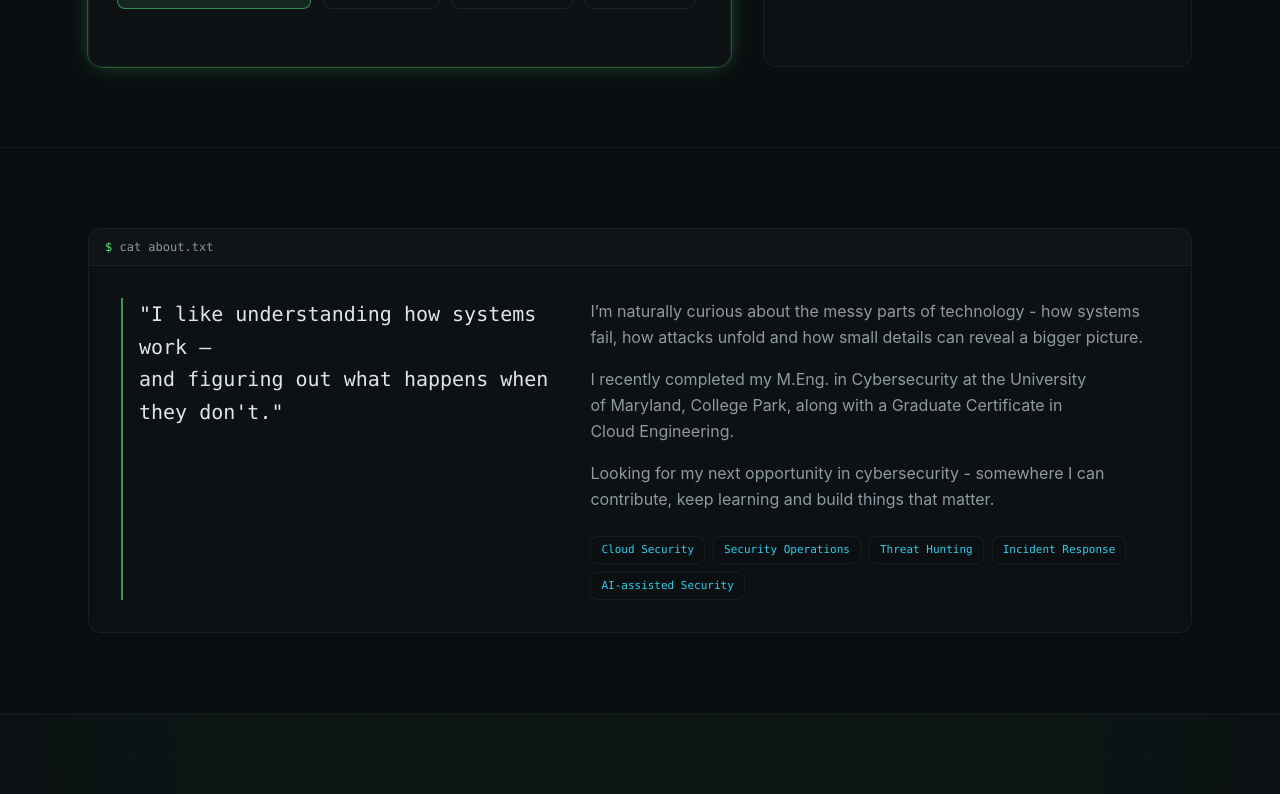
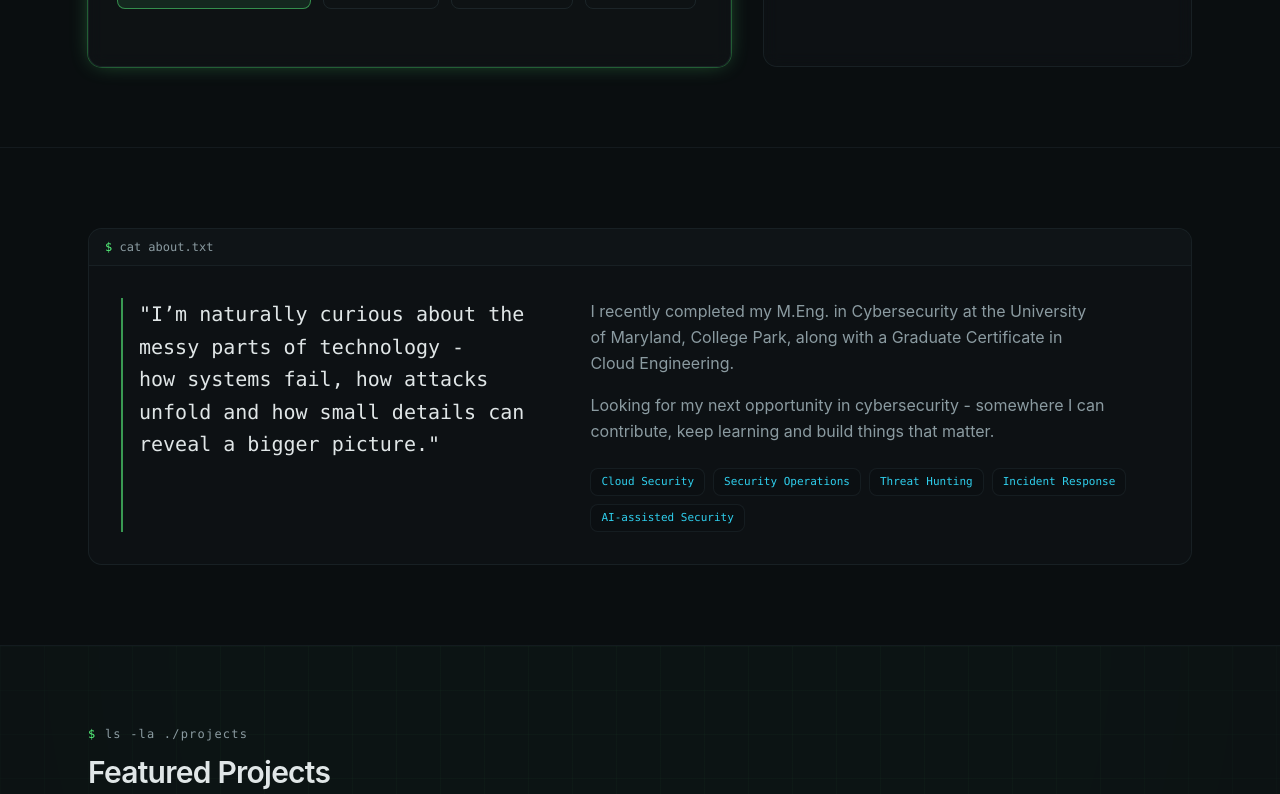
Before and after one commit to reetbhatia/reetbhatia-portfolio, a Next.js app: page / in a window 1280 px wide. Shown: the part 481-1275 px from the top of the page. Built offline with nearby package versions, Linux system fonts and the light colour scheme.

Commit message:
Update about.tsx

```diff
--- a/components/about.tsx
+++ b/components/about.tsx
@@ -10,16 +10,12 @@ export function About() {
 
         <div className="grid gap-8 p-6 sm:p-8 lg:grid-cols-[1fr_1.3fr]">
           <blockquote className="border-l-2 border-primary/60 pl-4 font-mono text-lg leading-relaxed text-foreground sm:text-xl">
-            {'"I like understanding how systems work —'}
+            {'"I’m naturally curious about the messy parts of technology -'}
             <br />
-            {'and figuring out what happens when they don\u0027t."'}
+            {'how systems fail, how attacks unfold and how small details can reveal a bigger picture."'}
           </blockquote>
 
           <div className="space-y-4 text-pretty leading-relaxed text-muted-foreground">
-            <p>
-  I’m naturally curious about the messy parts of technology - how systems
-  fail, how attacks unfold and how small details can reveal a bigger picture.
-</p>
 
 <p>
   I recently completed my M.Eng. in Cybersecurity at the University of Maryland,
```
